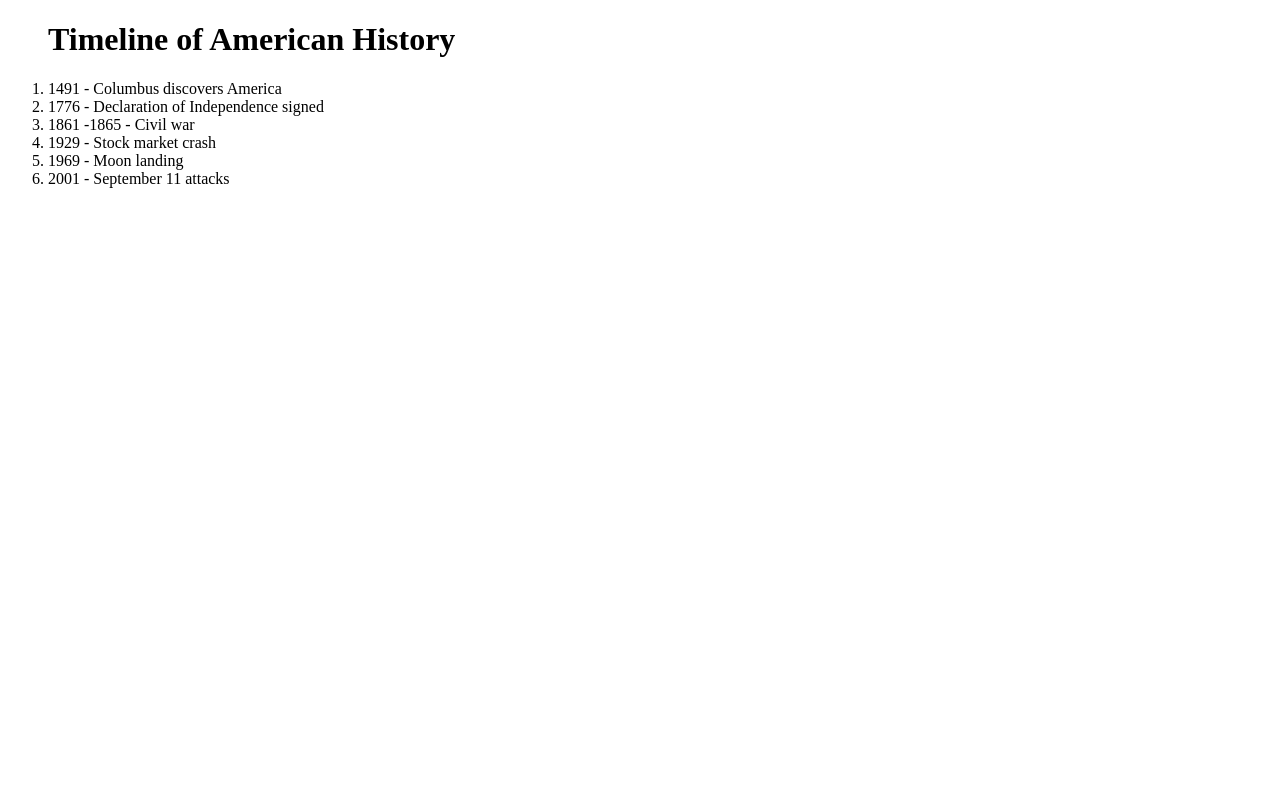
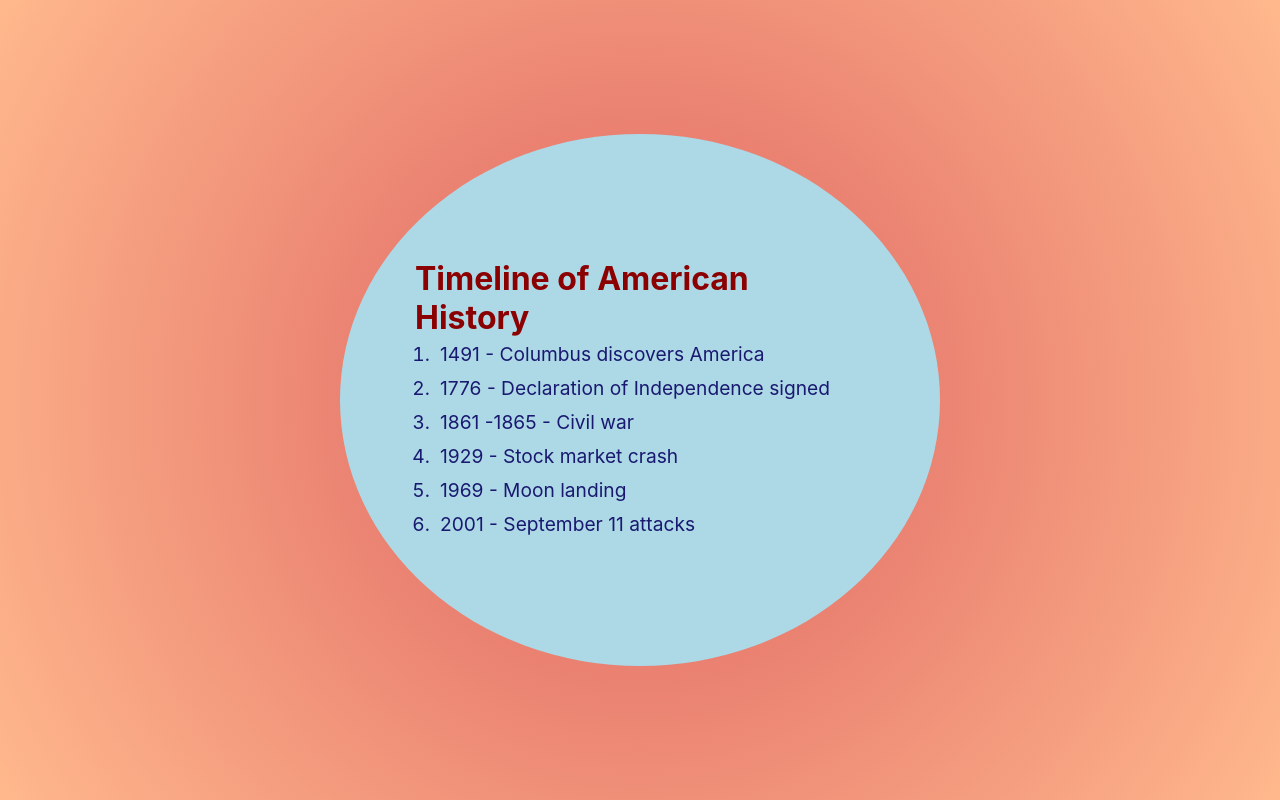
Before and after one commit to dev-rsiva/Timeline, a plain HTML site: page index.html in a window 1280 px wide. Drawn offline with Linux system fonts and the light colour scheme; files that its build step writes are made by us from their sources; the site is published under a folder, as on GitHub Pages, so addresses that start at the root find nothing.

Commit message:
Update index.html

```diff
--- a/index.html
+++ b/index.html
@@ -4,7 +4,7 @@
 <head>
 	<title>Time Line</title>
 	<meta charset="UTF-8" />
-	<link rel="stylesheet" href="/src/style.css">
+	<link rel="stylesheet" href="style.css">
 </head>
 
 <body>
```
